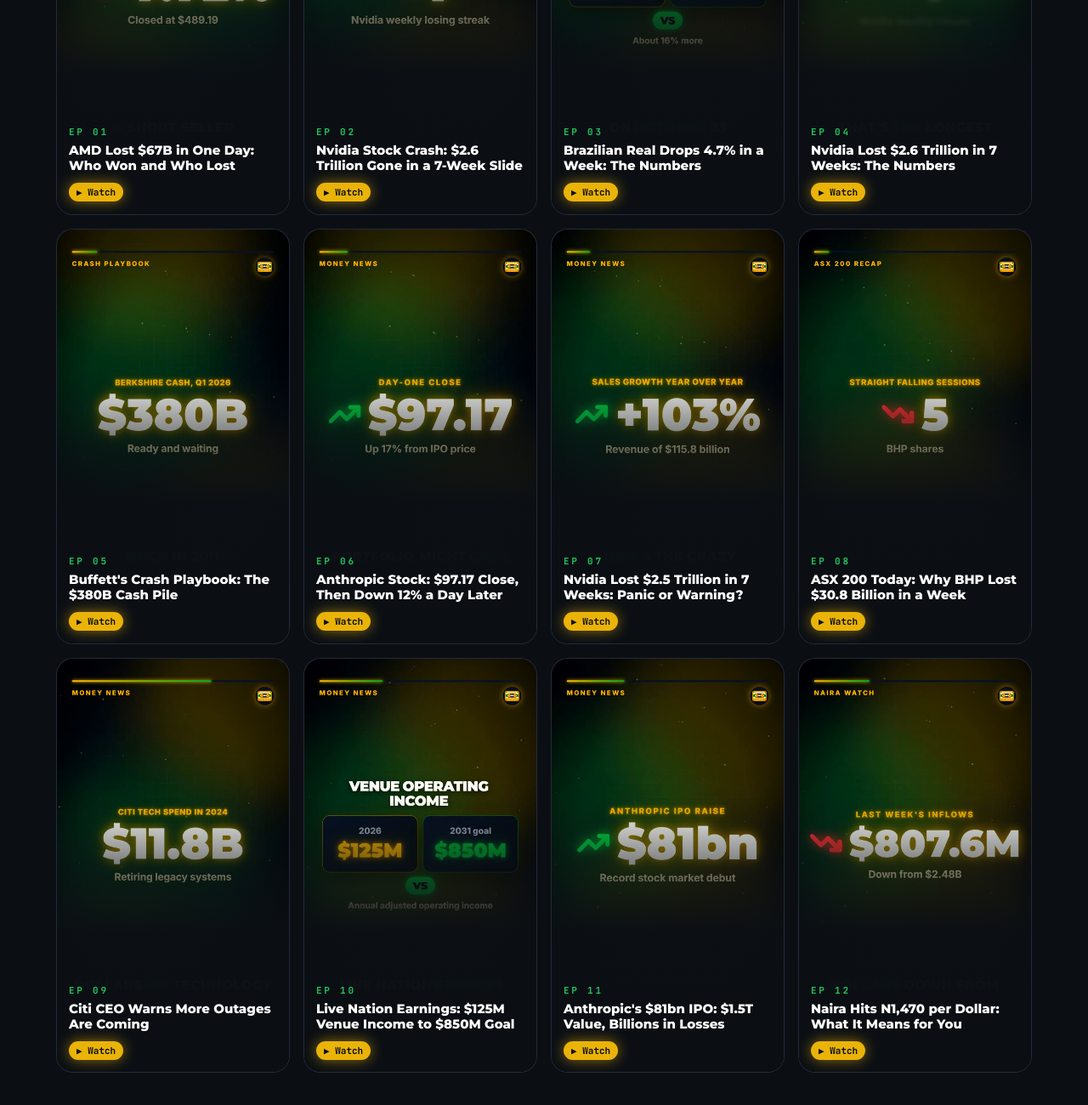
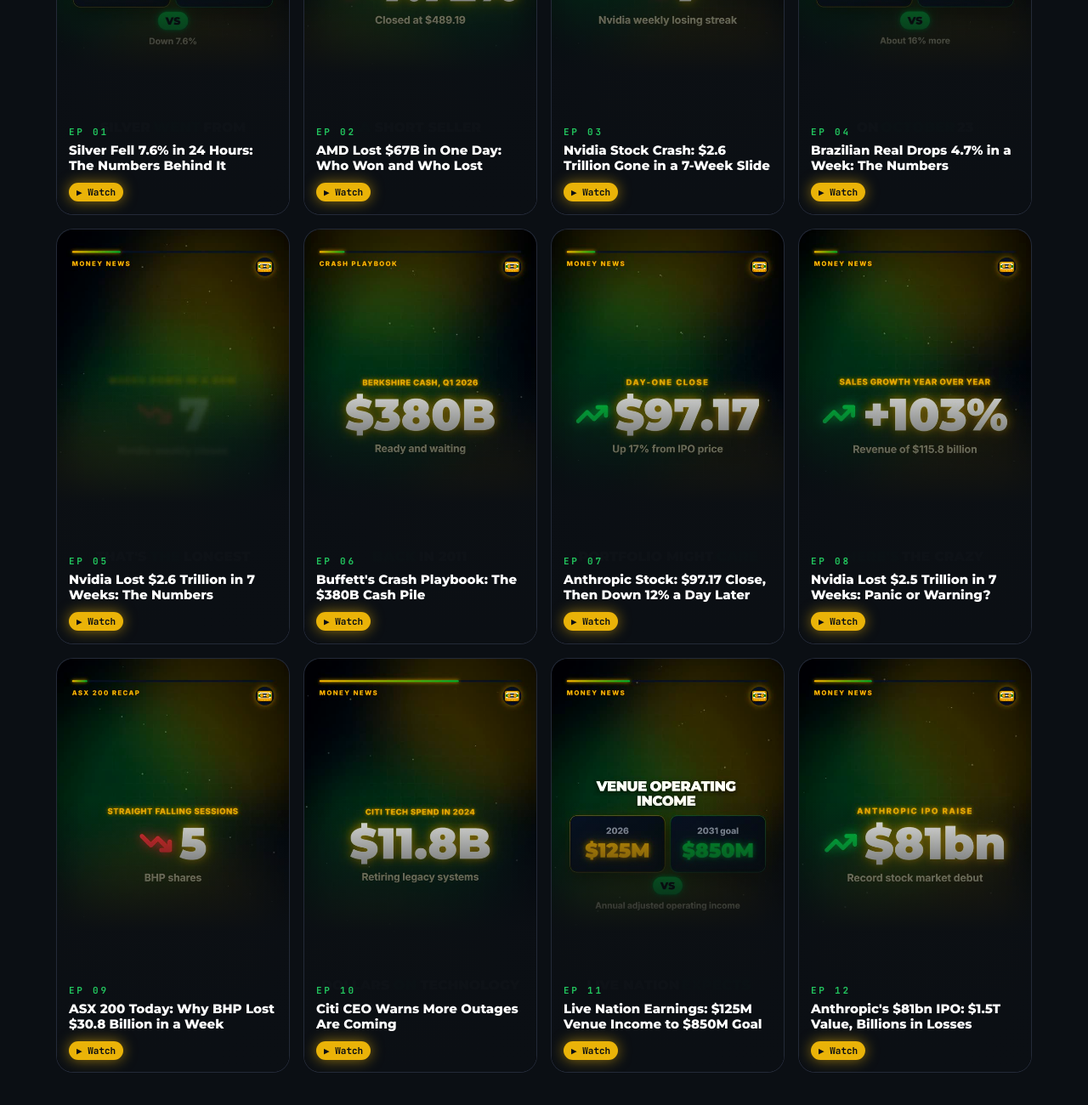
Before and after one commit to infnitycompany-collab/cashtape, a plain HTML site: page index.html in a window 1280 px wide. Shown: the part 1473-2773 px from the top of the page at 85% size. Drawn offline with Linux system fonts and the light colour scheme.

Commit message:
Latest episodes 2026-11-22 03:01

```diff
--- a/index.html
+++ b/index.html
@@ -64,53 +64,53 @@
       <p class="sub">One money question, one clear answer, one number you will remember. New shorts every day.</p>
     </div>
     <div class="eps">
+      <a class="ep reveal" href="https://www.youtube.com/shorts/4ctaHb4W8jg">
+        <img src="img/ep_4ctaHb4W8jg.jpg" alt="" loading="lazy">
+        <div class="meta"><div class="num">EP 01</div><h3>Silver Fell 7.6% in 24 Hours: The Numbers Behind It</h3><span class="chip">▶ Watch</span></div>
+      </a>
       <a class="ep reveal" href="https://www.youtube.com/shorts/GrHqUVmEe0g">
         <img src="img/ep_GrHqUVmEe0g.jpg" alt="" loading="lazy">
-        <div class="meta"><div class="num">EP 01</div><h3>AMD Lost $67B in One Day: Who Won and Who Lost</h3><span class="chip">▶ Watch</span></div>
+        <div class="meta"><div class="num">EP 02</div><h3>AMD Lost $67B in One Day: Who Won and Who Lost</h3><span class="chip">▶ Watch</span></div>
       </a>
       <a class="ep reveal" href="https://www.youtube.com/shorts/_4Wm9TIyMEQ">
         <img src="img/ep__4Wm9TIyMEQ.jpg" alt="" loading="lazy">
-        <div class="meta"><div class="num">EP 02</div><h3>Nvidia Stock Crash: $2.6 Trillion Gone in a 7-Week Slide</h3><span class="chip">▶ Watch</span></div>
+        <div class="meta"><div class="num">EP 03</div><h3>Nvidia Stock Crash: $2.6 Trillion Gone in a 7-Week Slide</h3><span class="chip">▶ Watch</span></div>
       </a>
       <a class="ep reveal" href="https://www.youtube.com/shorts/OWYfmHqlL4U">
         <img src="img/ep_OWYfmHqlL4U.jpg" alt="" loading="lazy">
-        <div class="meta"><div class="num">EP 03</div><h3>Brazilian Real Drops 4.7% in a Week: The Numbers</h3><span class="chip">▶ Watch</span></div>
+        <div class="meta"><div class="num">EP 04</div><h3>Brazilian Real Drops 4.7% in a Week: The Numbers</h3><span class="chip">▶ Watch</span></div>
       </a>
       <a class="ep reveal" href="https://www.youtube.com/shorts/XjAAr4kDPGA">
         <img src="img/ep_XjAAr4kDPGA.jpg" alt="" loading="lazy">
-        <div class="meta"><div class="num">EP 04</div><h3>Nvidia Lost $2.6 Trillion in 7 Weeks: The Numbers</h3><span class="chip">▶ Watch</span></div>
+        <div class="meta"><div class="num">EP 05</div><h3>Nvidia Lost $2.6 Trillion in 7 Weeks: The Numbers</h3><span class="chip">▶ Watch</span></div>
       </a>
       <a class="ep reveal" href="https://www.youtube.com/shorts/gRdf015Y4A8">
         <img src="img/ep_gRdf015Y4A8.jpg" alt="" loading="lazy">
-        <div class="meta"><div class="num">EP 05</div><h3>Buffett&#x27;s Crash Playbook: The $380B Cash Pile</h3><span class="chip">▶ Watch</span></div>
+        <div class="meta"><div class="num">EP 06</div><h3>Buffett&#x27;s Crash Playbook: The $380B Cash Pile</h3><span class="chip">▶ Watch</span></div>
       </a>
       <a class="ep reveal" href="https://www.youtube.com/shorts/xqh6WpBowNA">
         <img src="img/ep_xqh6WpBowNA.jpg" alt="" loading="lazy">
-        <div class="meta"><div class="num">EP 06</div><h3>Anthropic Stock: $97.17 Close, Then Down 12% a Day Later</h3><span class="chip">▶ Watch</span></div>
+        <div class="meta"><div class="num">EP 07</div><h3>Anthropic Stock: $97.17 Close, Then Down 12% a Day Later</h3><span class="chip">▶ Watch</span></div>
       </a>
       <a class="ep reveal" href="https://www.youtube.com/shorts/wUTEru8Fs40">
         <img src="img/ep_wUTEru8Fs40.jpg" alt="" loading="lazy">
-        <div class="meta"><div class="num">EP 07</div><h3>Nvidia Lost $2.5 Trillion in 7 Weeks: Panic or Warning?</h3><span class="chip">▶ Watch</span></div>
+        <div class="meta"><div class="num">EP 08</div><h3>Nvidia Lost $2.5 Trillion in 7 Weeks: Panic or Warning?</h3><span class="chip">▶ Watch</span></div>
       </a>
       <a class="ep reveal" href="https://www.youtube.com/shorts/1NXzfQ3wr6U">
         <img src="img/ep_1NXzfQ3wr6U.jpg" alt="" loading="lazy">
-        <div class="meta"><div class="num">EP 08</div><h3>ASX 200 Today: Why BHP Lost $30.8 Billion in a Week</h3><span class="chip">▶ Watch</span></div>
+        <div class="meta"><div class="num">EP 09</div><h3>ASX 200 Today: Why BHP Lost $30.8 Billion in a Week</h3><span class="chip">▶ Watch</span></div>
       </a>
       <a class="ep reveal" href="https://www.youtube.com/shorts/ir1l71bCJU8">
         <img src="img/ep_ir1l71bCJU8.jpg" alt="" loading="lazy">
-        <div class="meta"><div class="num">EP 09</div><h3>Citi CEO Warns More Outages Are Coming</h3><span class="chip">▶ Watch</span></div>
+        <div class="meta"><div class="num">EP 10</div><h3>Citi CEO Warns More Outages Are Coming</h3><span class="chip">▶ Watch</span></div>
       </a>
       <a class="ep reveal" href="https://www.youtube.com/shorts/1L4k1EbDPHM">
         <img src="img/ep_1L4k1EbDPHM.jpg" alt="" loading="lazy">
-        <div class="meta"><div class="num">EP 10</div><h3>Live Nation Earnings: $125M Venue Income to $850M Goal</h3><span class="chip">▶ Watch</span></div>
+        <div class="meta"><div class="num">EP 11</div><h3>Live Nation Earnings: $125M Venue Income to $850M Goal</h3><span class="chip">▶ Watch</span></div>
       </a>
       <a class="ep reveal" href="https://www.youtube.com/shorts/VUidta97ZOo">
         <img src="img/ep_VUidta97ZOo.jpg" alt="" loading="lazy">
-        <div class="meta"><div class="num">EP 11</div><h3>Anthropic&#x27;s $81bn IPO: $1.5T Value, Billions in Losses</h3><span class="chip">▶ Watch</span></div>
-      </a>
-      <a class="ep reveal" href="https://www.youtube.com/shorts/xh-62YkUS7I">
-        <img src="img/ep_xh-62YkUS7I.jpg" alt="" loading="lazy">
-        <div class="meta"><div class="num">EP 12</div><h3>Naira Hits N1,470 per Dollar: What It Means for You</h3><span class="chip">▶ Watch</span></div>
+        <div class="meta"><div class="num">EP 12</div><h3>Anthropic&#x27;s $81bn IPO: $1.5T Value, Billions in Losses</h3><span class="chip">▶ Watch</span></div>
       </a>
     </div>
   </div>
```
Also changed, not shown: img/ep_4ctaHb4W8jg.jpg (added).
